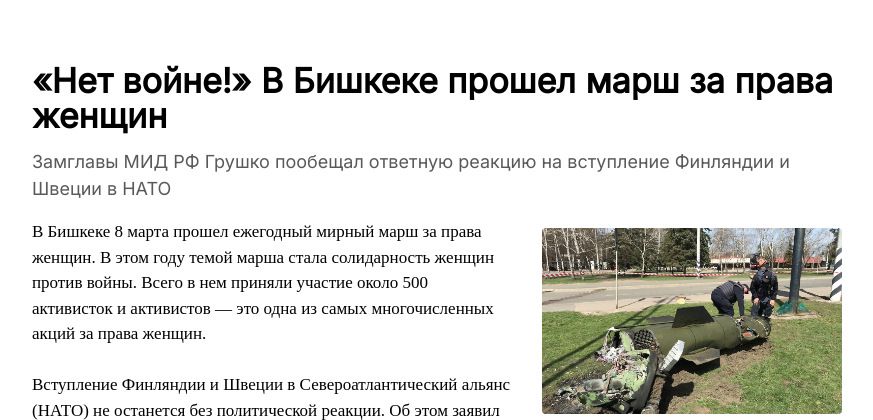
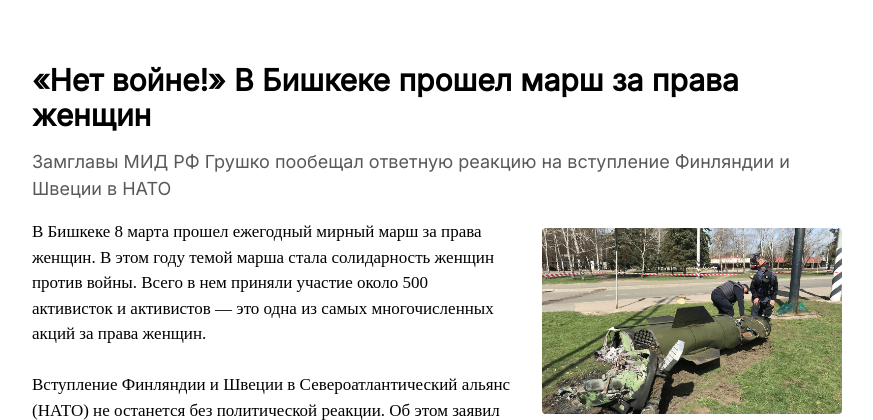
Before and after one commit to aibekovislam/news, a Django app: a page that uses core/templates/article.html in a window 1280 px wide. Shown: the part 56-476 px from the top of the page, without its empty margins (50-923 px from the left). Run offline with Django 3.2, Linux system fonts and the light colour scheme; data comes from the database, SQL or seed files in the repository; some libraries are stand-ins or nearby versions; some web fonts are replaced.

Commit message:
ssssssssss

```diff
--- a/core/static/style.css
+++ b/core/static/style.css
@@ -126,7 +126,7 @@ body{
 	line-height: 35px;
 	display: block;
 	margin-bottom: 15px;
-	font-size: 34px;
+	font-size: 30px;
 	font-weight: 900;
 }
 
```
